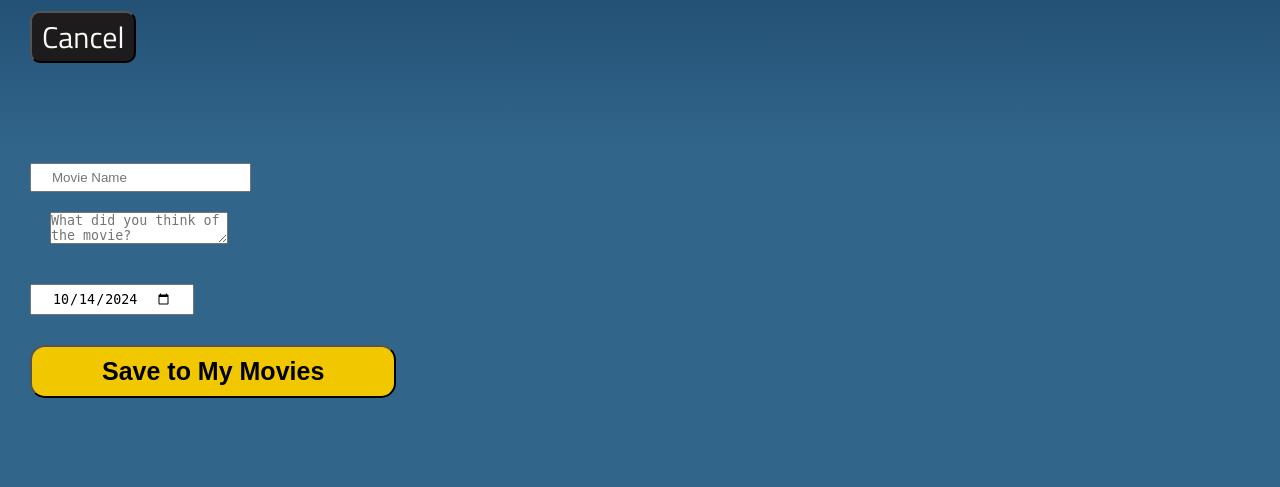
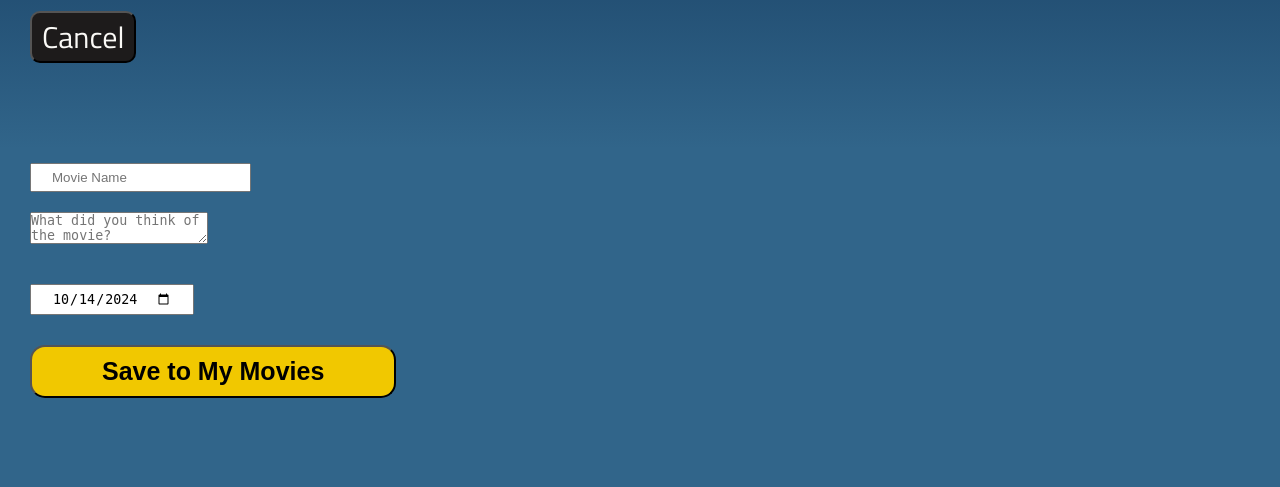
Before and after one commit to rachelcluke/my-MDb, a Flask app: page /add-movie in a window 1280 px wide. Shown: the part 260-747 px from the top of the page. Run offline with Flask 2, Linux system fonts and the light colour scheme.

Commit message:
#add-movie-review-row padding-left media query 2 changed from 12 to 10 rem

```diff
--- a/my_mdb/static/css/style.css
+++ b/my_mdb/static/css/style.css
@@ -474,7 +474,7 @@ dialog p {
     }
 
     #add-movie-review-row {
-        padding-left: 12rem;
+        padding-left: 10rem;
     }
 
 }
```
